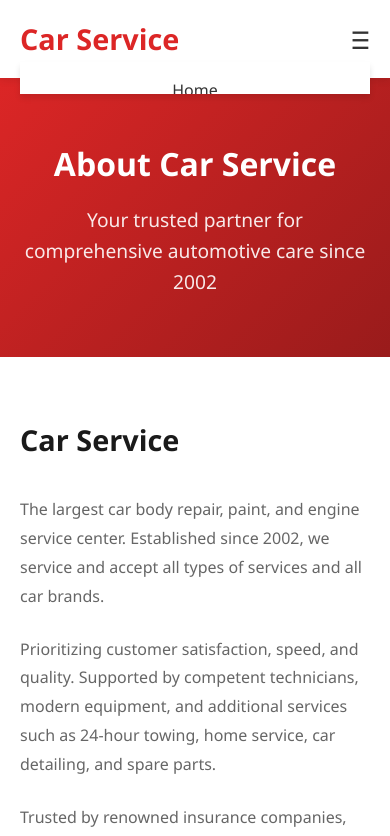
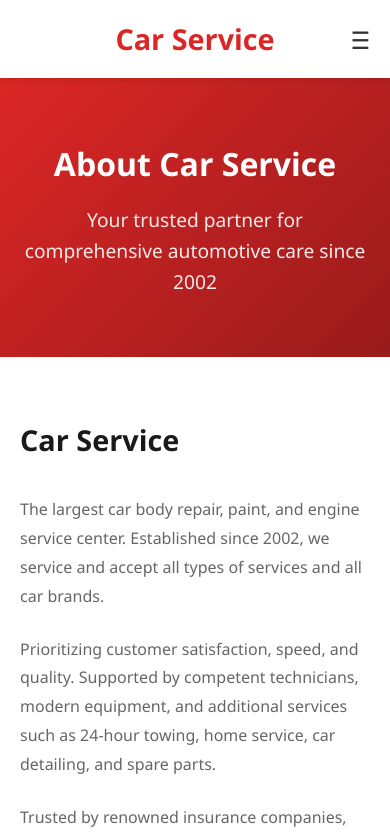
Before and after one commit to msultont/bandarpelumas-webservices, a React (Vite) app in the folder frontend/: page /about in a window 390 px wide. Shown: the top 836 px of the page. Built offline with nearby package versions, Linux system fonts and the light colour scheme.

Commit message:
relayouting logo placeholder to middle

```diff
--- a/frontend/src/components/Header.css
+++ b/frontend/src/components/Header.css
@@ -12,8 +12,23 @@
 
 .header-content {
   display: flex;
-  justify-content: space-between;
+  justify-content: center;
   align-items: center;
+  position: relative;
+}
+
+.logo {
+  flex: 0 0 auto;
+}
+
+.nav-left {
+  position: absolute;
+  left: 0;
+}
+
+.nav-right {
+  position: absolute;
+  right: 0;
 }
 
 .logo a {
@@ -50,7 +65,17 @@
 }
 
 @media (max-width: 768px) {
-  .nav {
+  .header-content {
+    justify-content: center;
+  }
+
+  .nav-left,
+  .nav-right {
+    display: none;
+  }
+
+  .nav-left.open,
+  .nav-right.open {
     flex-direction: column;
     gap: 1rem;
     position: absolute;
@@ -60,20 +85,12 @@
     background: #fff;
     padding: 1rem;
     box-shadow: 0 4px 6px rgba(0, 0, 0, 0.1);
-    max-height: 0;
-    overflow: hidden;
-    transition: max-height 0.3s ease;
-  }
-
-  .nav.open {
-    max-height: 300px;
+    display: flex;
   }
 
   .menu-toggle {
     display: block;
-  }
-
-  .header-content {
-    position: relative;
+    position: absolute;
+    right: 0;
   }
 }
--- a/frontend/src/components/Header.jsx
+++ b/frontend/src/components/Header.jsx
@@ -9,24 +9,27 @@ export default function Header() {
     <header className="header">
       <div className="container">
         <div className="header-content">
+          <nav className={`nav nav-left ${isOpen ? "open" : ""}`}>
+            <Link to="/">Home</Link>
+            <Link to="/about">About</Link>
+            <a href="/#services">Services</a>
+          </nav>
+
           <div className="logo">
             <Link to="/">
               <h2>Car Service</h2>
             </Link>
           </div>
 
-          <button className="menu-toggle" onClick={() => setIsOpen(!isOpen)}>
-            ☰
-          </button>
-
-          <nav className={`nav ${isOpen ? "open" : ""}`}>
-            <Link to="/">Home</Link>
-            <Link to="/about">About</Link>
-            <a href="/#services">Services</a>
+          <nav className={`nav nav-right ${isOpen ? "open" : ""}`}>
             <a href="/#testimonials">Testimonials</a>
             <a href="/#blog">Blog</a>
             <a href="/#contact">Contact</a>
           </nav>
+
+          <button className="menu-toggle" onClick={() => setIsOpen(!isOpen)}>
+            ☰
+          </button>
         </div>
       </div>
     </header>
```
